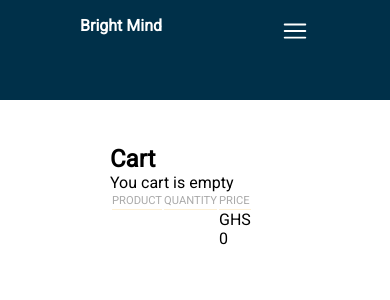
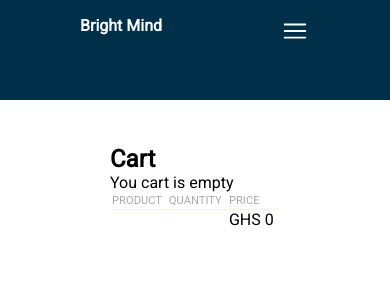
Before and after one commit to Tonio12/brightmind-ecommerce, a Next.js app: page /cart in a window 390 px wide. Shown: the top 300 px of the page. Built offline with nearby package versions, Linux system fonts and the light colour scheme.

Commit message:
Responsiveness complete

```diff
--- a/src/app/Components/ProductBox.jsx
+++ b/src/app/Components/ProductBox.jsx
@@ -44,7 +44,6 @@ const PriceRow = styled.div`
     align-items: flex-start;
     button {
       width: 100%;
-      gap: 50px;
     }
   }
 `;
--- a/src/app/cart/page.jsx
+++ b/src/app/cart/page.jsx
@@ -13,6 +13,9 @@ const ColumnsWrapper = styled.div`
   gap: 40px;
   padding: 0 5rem;
   margin-top: 50px;
+  @media screen and (max-width: 900px) {
+    grid-template-columns: 1fr;
+  }
 `;
 
 const Box = styled.div`
--- a/src/app/product/[id]/page.jsx
+++ b/src/app/product/[id]/page.jsx
@@ -22,6 +22,9 @@ const ColWrap = styled.div`
   grid-template-columns: 0.8fr 1.2fr;
   gap: 40px;
   margin-top: 40px;
+  @media screen and (max-width: 900px) {
+    grid-template-columns: 1fr;
+  }
 `;
 
 const Box = styled.div`
```
